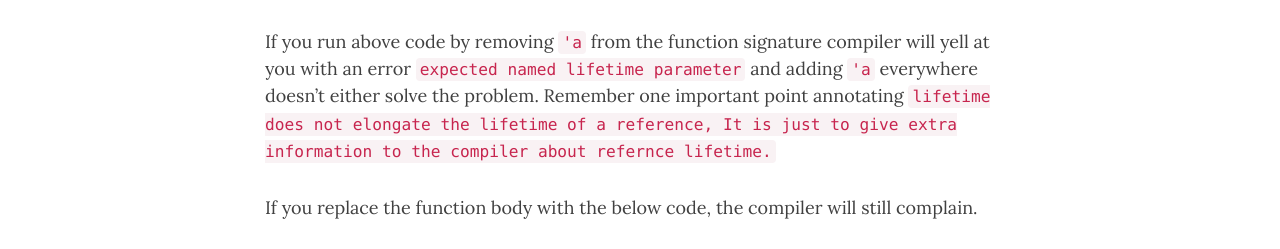
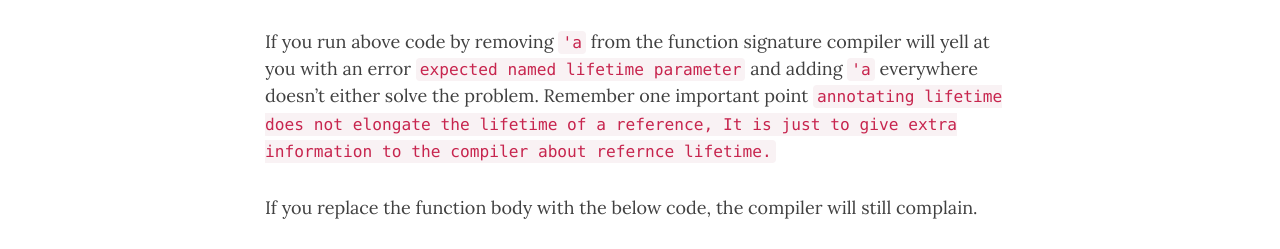
Before and after one commit to nakshay/nakshay.github.io, a Jekyll site: the page built from _posts/2020-05-03-Rust Lifetimes - A Dead Simple Explanation.md, in a window 1280 px wide and 900 px high, scrolled down 4173 px. Shown: the part 203-452 px from the top of the window. Built offline with Jekyll 4.4.1, drawn with Linux system fonts in a browser that asks for light colours; nearby versions of some CDN libraries; comment, search, counter and statistics services are not loaded.

````diff
--- a/_posts/2020-05-03-Rust Lifetimes - A Dead Simple Explanation.md
+++ b/_posts/2020-05-03-Rust Lifetimes - A Dead Simple Explanation.md
@@ -142,7 +142,7 @@ fn longest<'a>(x: &'a str, y: &'a str) -> &'a str {
 
 
 If you run above code by removing ```'a``` from the function signature compiler will yell at you with an error ```expected named lifetime parameter``` and adding ```'a``` everywhere doesn't either solve the problem.
-Remember one important point annotating ```lifetime does not elongate the lifetime of a reference, It is just to give extra information to the compiler about refernce lifetime.```
+Remember one important point ```annotating lifetime does not elongate the lifetime of a reference, It is just to give extra information to the compiler about refernce lifetime.```
 
 
 If you replace the function body with the below code, the compiler will still complain.
````
